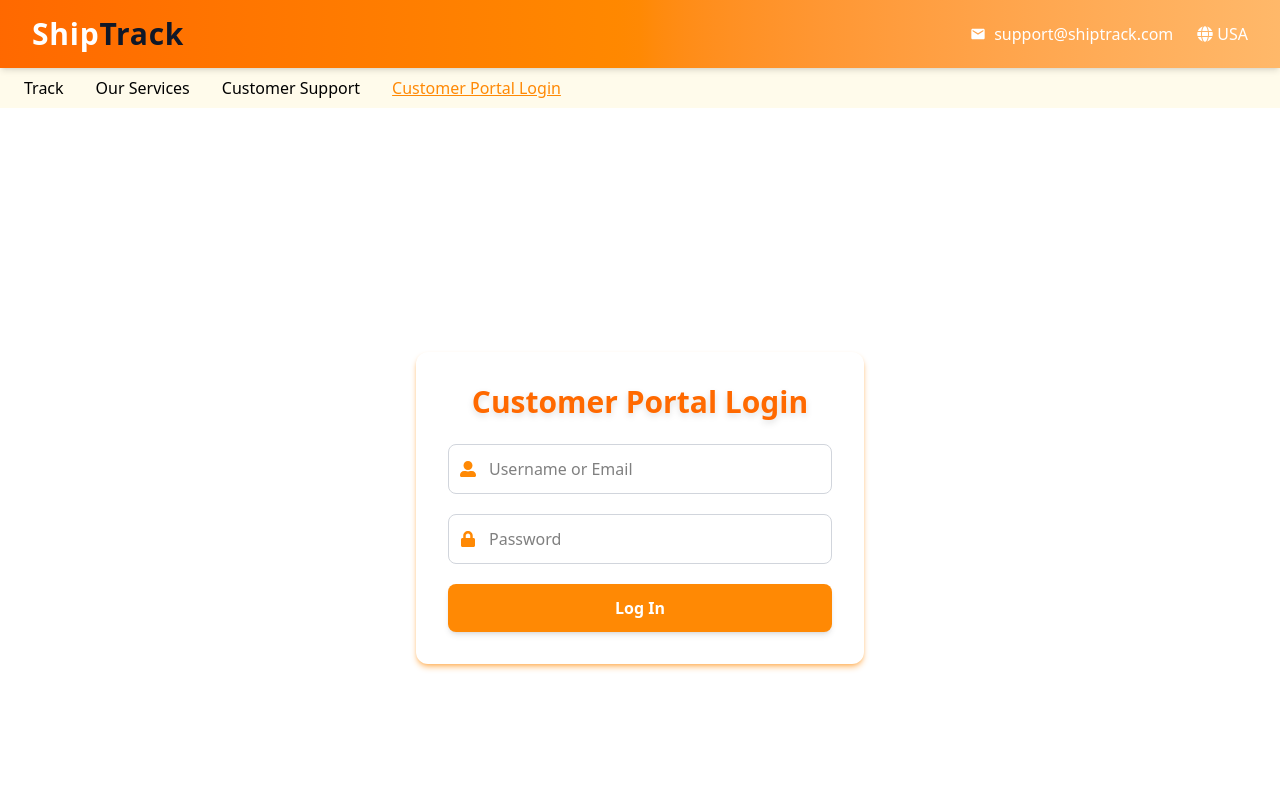
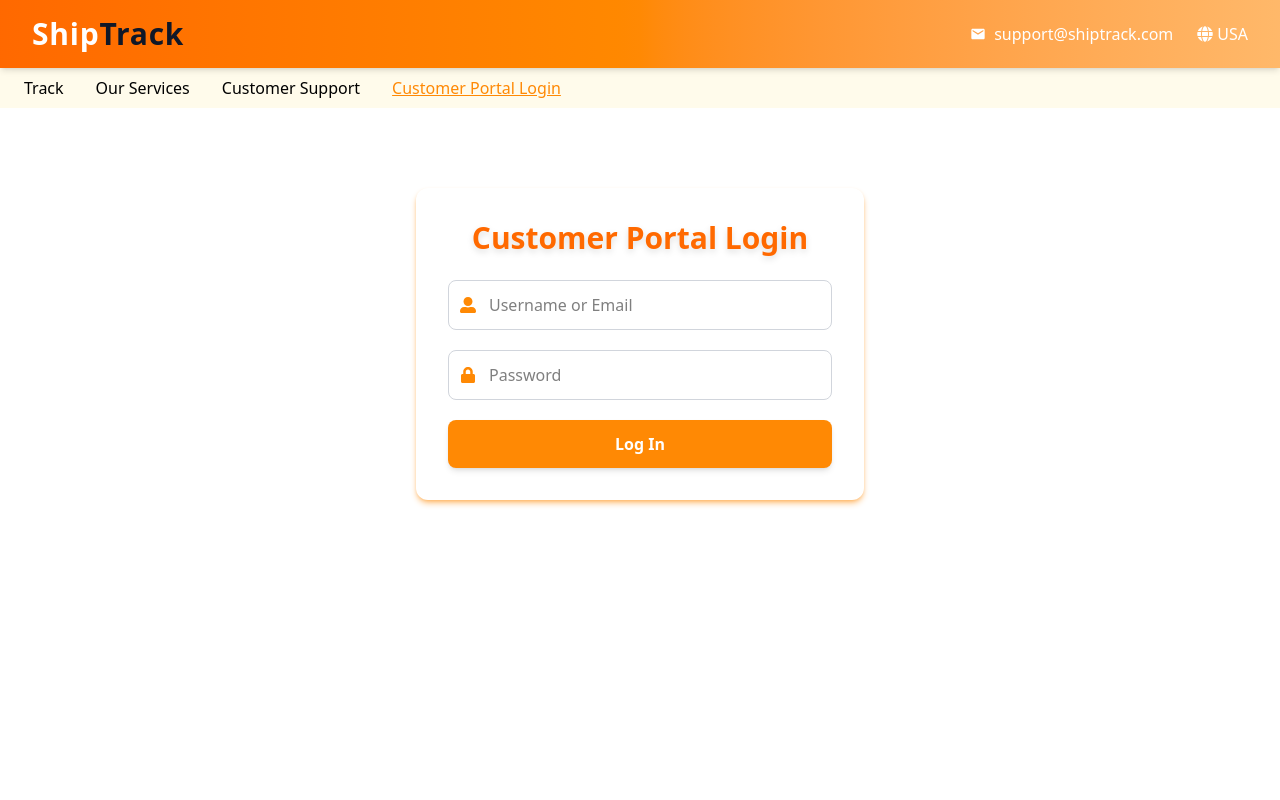
Before and after one commit to Tonywhite1997/tracking-website, a React (Vite) app: page /login in a window 1280 px wide. Shown: the top 800 px of the page. Built offline with nearby package versions, Linux system fonts and the light colour scheme.

Commit message:
making styling changes to home and login page

```diff
--- a/src/pages/CustomerLogin.jsx
+++ b/src/pages/CustomerLogin.jsx
@@ -3,7 +3,7 @@ import { FaUserAlt, FaLock } from "react-icons/fa";
 
 function CustomerLogin() {
   return (
-    <div className="min-h-screen flex items-center justify-center px-4">
+    <div className="min-h-screen pt-20 py-10 flex items-start justify-center px-4">
       <div className="w-full max-w-md bg-white rounded-xl shadow-md shadow-orange-400/50 p-8 transform transition duration-700 hover:scale-105">
         <h1 className="text-3xl font-bold text-orange-500 mb-6 text-center drop-shadow-md">
           Customer Portal Login
--- a/src/pages/Home.jsx
+++ b/src/pages/Home.jsx
@@ -30,7 +30,7 @@ function Home() {
   }, [images.length]);
   return (
     <div className="flex flex-col w-full">
-      <div className="relative w-full h-[calc(100vh-4.2rem)] flex flex-col justify-center items-center overflow-hidden">
+      <div className="relative w-full h-[calc(100vh-4.2rem)] flex flex-col justify-start py-20 items-center overflow-hidden">
         {images.map((src, index) => (
           <div
             key={index}
```
